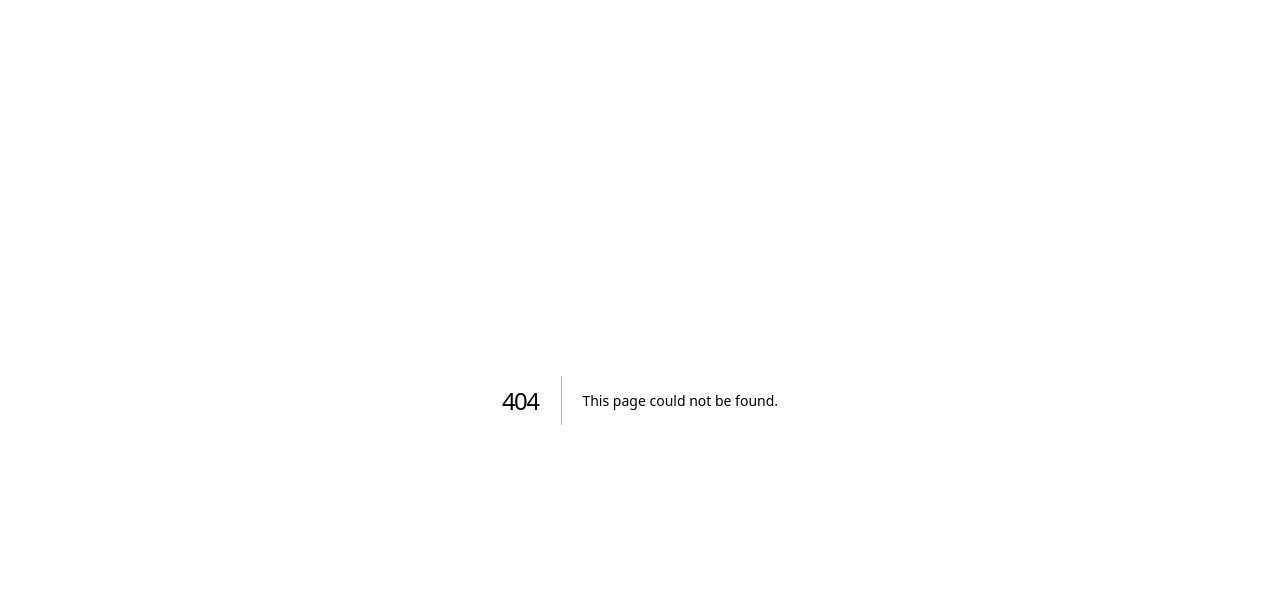
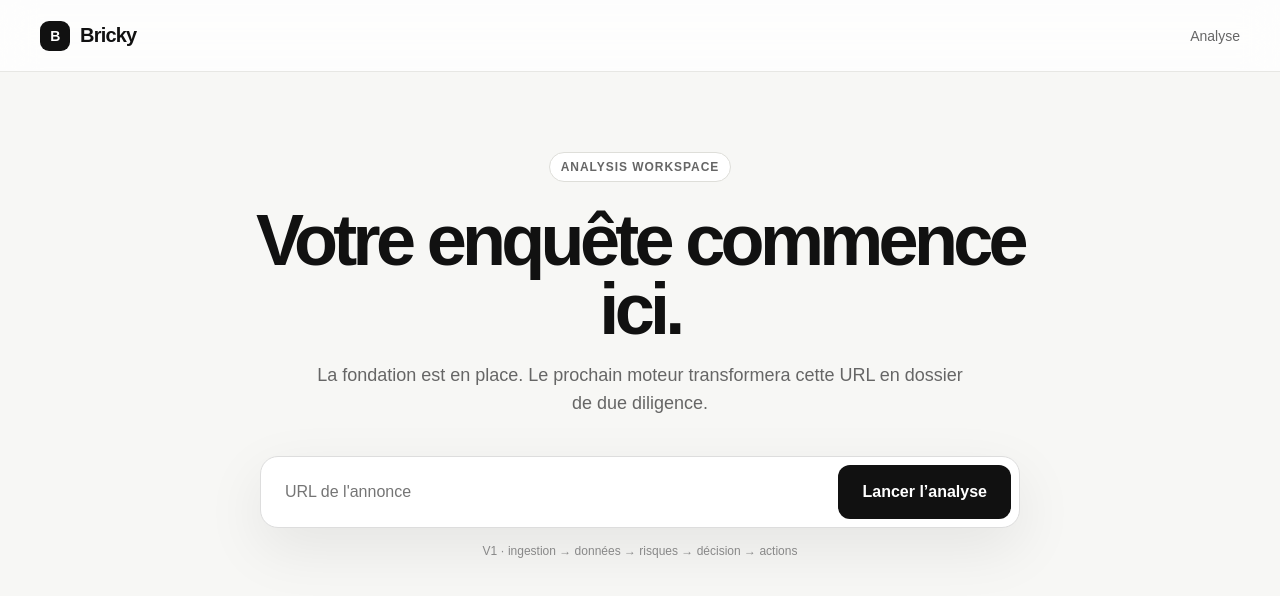
Before and after one commit to dreamsbuilding3-afk/BRICKY.AI, a Next.js app: page /analyze in a window 1280 px wide. Before the commit this address had no page. Shown: the top 596 px of the page. Built offline with nearby package versions, Linux system fonts and the light colour scheme.

Commit message:
feat: add analysis workspace route

```diff
--- /dev/null
+++ b/app/analyze/page.tsx
@@ -0,0 +1,22 @@
+type SearchParams = Promise<{ url?: string }>;
+
+export default async function AnalyzePage({ searchParams }: { searchParams: SearchParams }) {
+  const params = await searchParams;
+  const url = params.url ?? "";
+
+  return (
+    <main className="page">
+      <nav className="nav"><div className="brand"><span className="mark">B</span>Bricky</div><span className="navlink">Analyse</span></nav>
+      <section className="hero" style={{ paddingTop: 80 }}>
+        <span className="eyebrow">Analysis workspace</span>
+        <h1 style={{ fontSize: "clamp(42px, 6vw, 72px)" }}>Votre enquête commence ici.</h1>
+        <p className="sub">La fondation est en place. Le prochain moteur transformera cette URL en dossier de due diligence.</p>
+        <div className="analyzer">
+          <input value={url} readOnly aria-label="URL analysée" placeholder="URL de l'annonce" />
+          <button type="button">Lancer l’analyse</button>
+        </div>
+        <div className="proof">V1 · ingestion → données → risques → décision → actions</div>
+      </section>
+    </main>
+  );
+}
```
